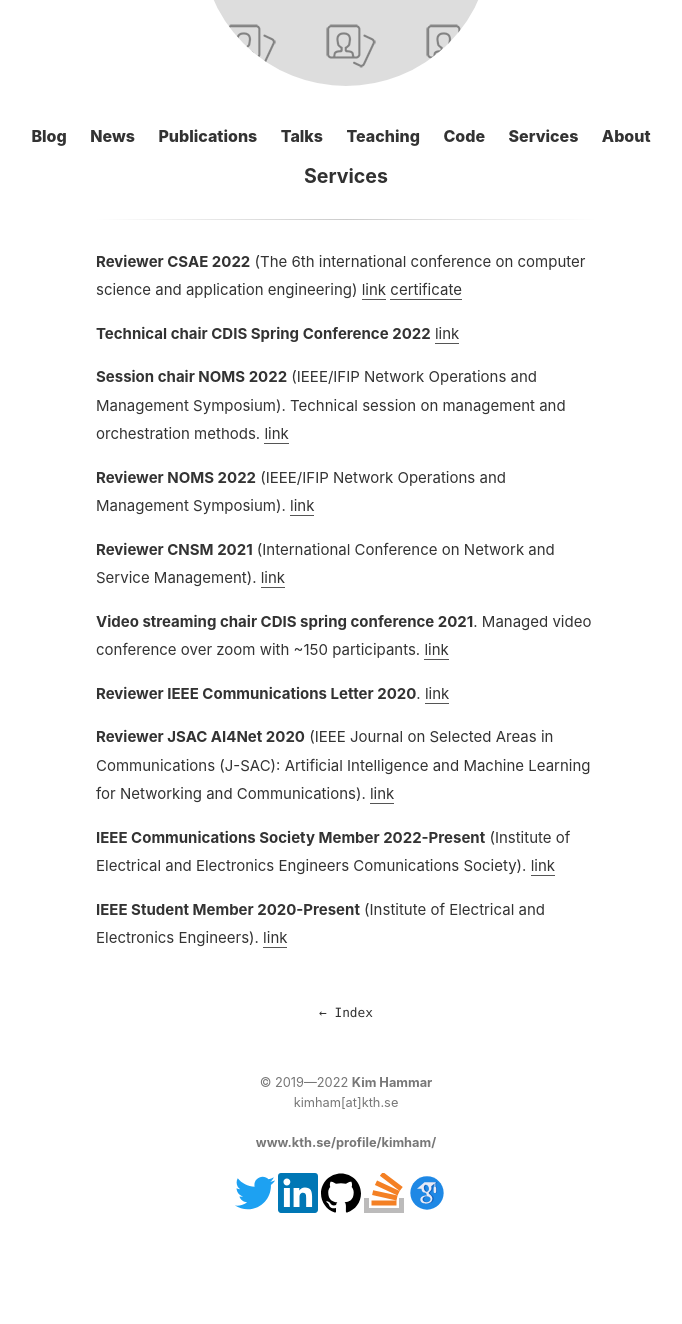
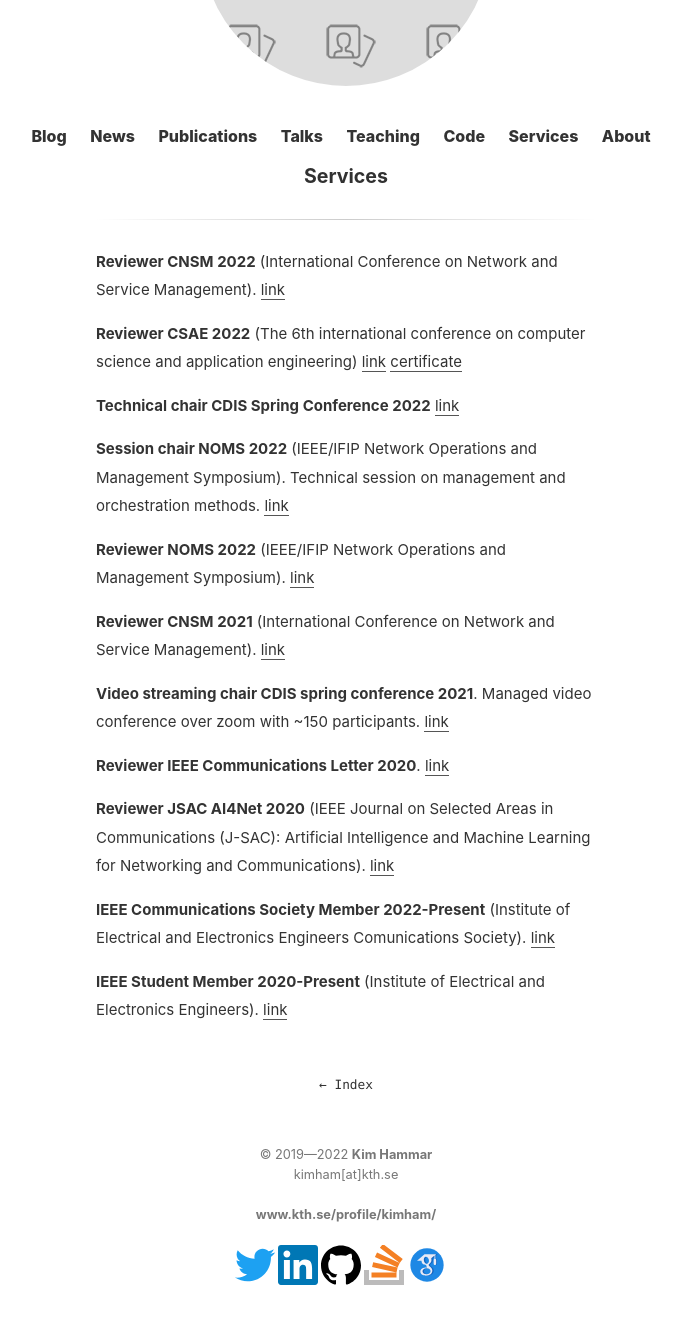
Before and after one commit to Limmen/Limmen.github.io, a Jekyll site: the page built from services.md, in a window 1280 px wide, cut to the strip 244-1570 px from the top of the page. Shown: the whole strip, without its empty margins (294-976 px from the left). Built offline with Jekyll 4.4.1, drawn with Linux system fonts in a browser that asks for light colours; before the commit the page ends 1498 px from its top, so only the background shows below that.

Commit message:
update service

```diff
--- a/services.md
+++ b/services.md
@@ -2,6 +2,9 @@
 layout: page
 title: Services
 ---
+
+**Reviewer CNSM 2022** (International Conference on Network and Service Management).
+[link](http://www.cnsm-conf.org/2022/)
 
 **Reviewer CSAE 2022** (The 6th international conference on computer science and application engineering)
 [link](http://www.csaeconf.org/) [certificate](/assets/awards/csae_22_certificate.pdf)
```
